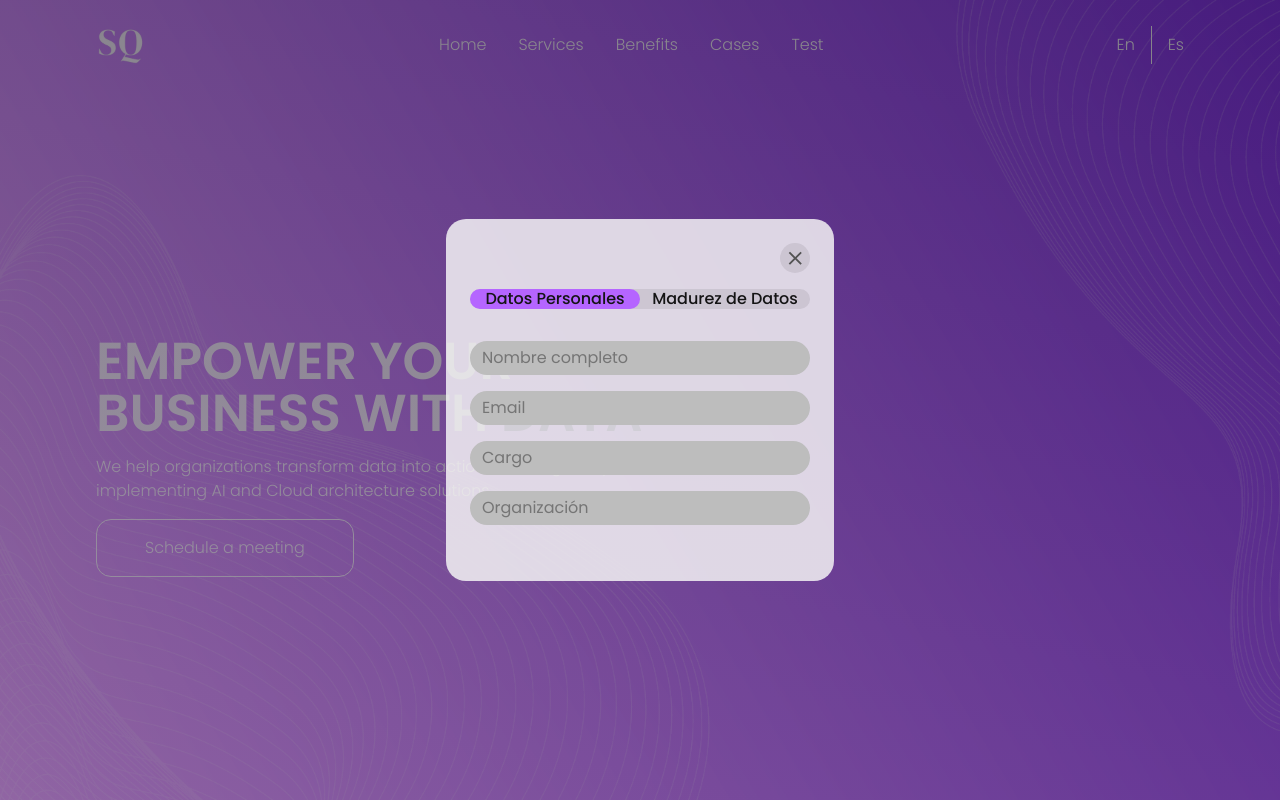
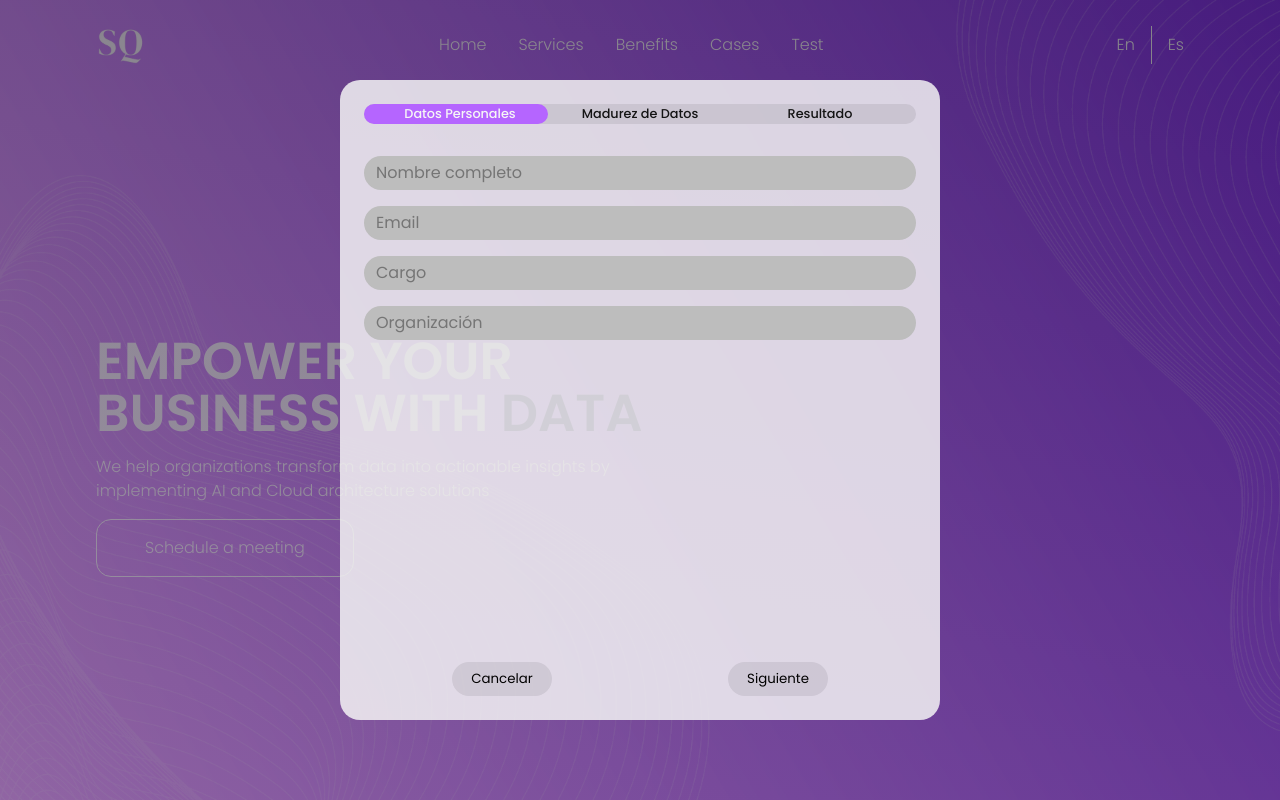
Before and after one commit to gabrielSquadra/squadra-labs-client, a React (Vite) app: page / in a window 1280 px wide. Both pictures are taken after a click on the button "Test". Built offline with nearby package versions, Linux system fonts and the light colour scheme.

Commit message:
Style Changes & Interaction Progress

```diff
--- a/src/components/ProgressMeter.css
+++ b/src/components/ProgressMeter.css
@@ -19,7 +19,7 @@
 
 .form-steps-meter progress::-webkit-progress-bar {
     background-color: #14141415;
-    border-radius: 3em
+    border-radius: 3em;
 }
 
 .form-steps-meter progress::-webkit-progress-value {
@@ -36,13 +36,20 @@
 
 .form-steps-meter div {
     position: relative;
-    bottom: 11px;
+    bottom: 10px;
     display: flex;
     flex-direction: row;
     justify-content: space-around;
     width: 100%;
     height: 0px;
-    color: #141414;
-    font-size: 1rem;
+    /* color: #141414; */
+    font-size: 0.8rem;
     font-weight: 500;
+    min-width: max-content;
+    /* gap: 0px; */
+    padding: 0 6px;
 }
+
+.form-steps-meter-text {
+
+}
--- a/src/components/ProgressMeter.jsx
+++ b/src/components/ProgressMeter.jsx
@@ -1,20 +1,28 @@
 
 import "./ProgressMeter.css";
 
-const ProgressMeter = ({currentValue= 1, maxValue= 2}) => {
+const ProgressMeter = ({ currentValue, maxValue, formSteps }) => {
   return (
     <div className="form-steps-meter">
       <progress value={currentValue} max={maxValue}></progress>
       <div className="form-steps-meter-text">
-          <div>
-            <p>Datos Personales</p>
+        {formSteps &&
+          formSteps.map((step, i) => {
+            return (
+              <div
+                key={step + i}
+                style={{
+                  color: i < currentValue ? "#f6f6f6" : "#141414",
+                  transition: "0.5s",
+                }}
+              >
+                <p>{step}</p>
               </div>
-          <div>
-            <p>Madurez de Datos</p>
-          </div>
+            );
+          })}
       </div>
     </div>
   );
-}
+};
 
 export default ProgressMeter
--- a/src/components/forms/CenterFormPopup.css
+++ b/src/components/forms/CenterFormPopup.css
@@ -5,6 +5,9 @@
     flex-direction: column;
     gap: 32px;
     padding: 24px;
+    width: 100%;
+    max-width: 600px;
+    height: 80vh;
 }
 
 .center-form-wrapper header {
@@ -46,12 +49,27 @@
 .center-form-wrapper footer {
     display: flex;
     flex-direction: row;
-    justify-content: flex-end;
+    justify-content: space-between;
+    margin: auto 0 0 0;
+}
+
+.center-form-button {
+    background-color: #14141415;
+        border: 1px solid #14141400;
+        border-radius: 100px;
+        display: flex;
+        justify-content: center;
+        align-items: center;
+        padding: 6px 12px;
+        margin: auto;
+        width: 100px;
+        /* height: 30px; */
+        transition: 0.5s;
 }
 
 @media (hover: hover) {
-    .center-form-close-button:hover {
-        background-color: #b565ff;
+    .center-form-close-button:hover, .center-form-button:hover {
+        background-color: #b565ff;color: #f6f6f6;
         cursor: pointer;
     }
 
@@ -59,6 +77,6 @@
         position: absolute;
         width: 25px;
         height: 25px;
-        color: #ffffff;
+        color: #f6f6f6;
     }
 }
--- a/src/components/forms/DataMaturityQuiz.jsx
+++ b/src/components/forms/DataMaturityQuiz.jsx
@@ -1,3 +1,5 @@
+import { useState, useEffect } from "react";
+
 // COMPONENTS
 import TextInput from "../inputs/TextInput";
 import ProgressMeter from "../ProgressMeter";
@@ -7,16 +9,23 @@ import { IoMdClose } from "../../../node_modules/react-icons/io";
 import "./CenterFormPopup.css";
 
 const DataMaturityQuiz = ({ hidePopup }) => {
+  const [stepState, setStepState] = useState(1);
+  const formSteps = ["Datos Personales", "Madurez de Datos", "Resultado"];
+  const nextStep = () => {
+    setStepState(stepState < formSteps.length ? stepState + 1 : stepState);
+  };
+  const backStep = () => {
+    setStepState(stepState > 1 ? stepState - 1 : stepState);
+  };
+
   return (
     <form className="center-form-wrapper">
       <header>
-        <button
-          className="center-form-close-button"
-          onClick={() => hidePopup()}
-        >
-          <IoMdClose className="center-form-close-button-icon" />
-        </button>
-        <ProgressMeter />
+        <ProgressMeter
+          currentValue={stepState}
+          maxValue={formSteps.length}
+          formSteps={formSteps}
+        />
       </header>
       <body>
         <TextInput
@@ -39,7 +48,29 @@ const DataMaturityQuiz = ({ hidePopup }) => {
           labelInPlaceholder
         />
       </body>
-      <footer></footer>
+      <footer>
+        {stepState === 1 && (
+          <button className="center-form-button" onClick={() => hidePopup()}>
+            Cancelar
+          </button>
+        )}
+        {stepState > 1 && (
+          <button
+            type="button"
+            className="center-form-button"
+            onClick={() => backStep()}
+          >
+            Atras
+          </button>
+        )}
+        <button
+          type="button"
+          className="center-form-button"
+          onClick={() => nextStep()}
+        >
+          Siguiente
+        </button>
+      </footer>
     </form>
   );
 };
```
Lines whose indentation alone changed are shown as unchanged.
